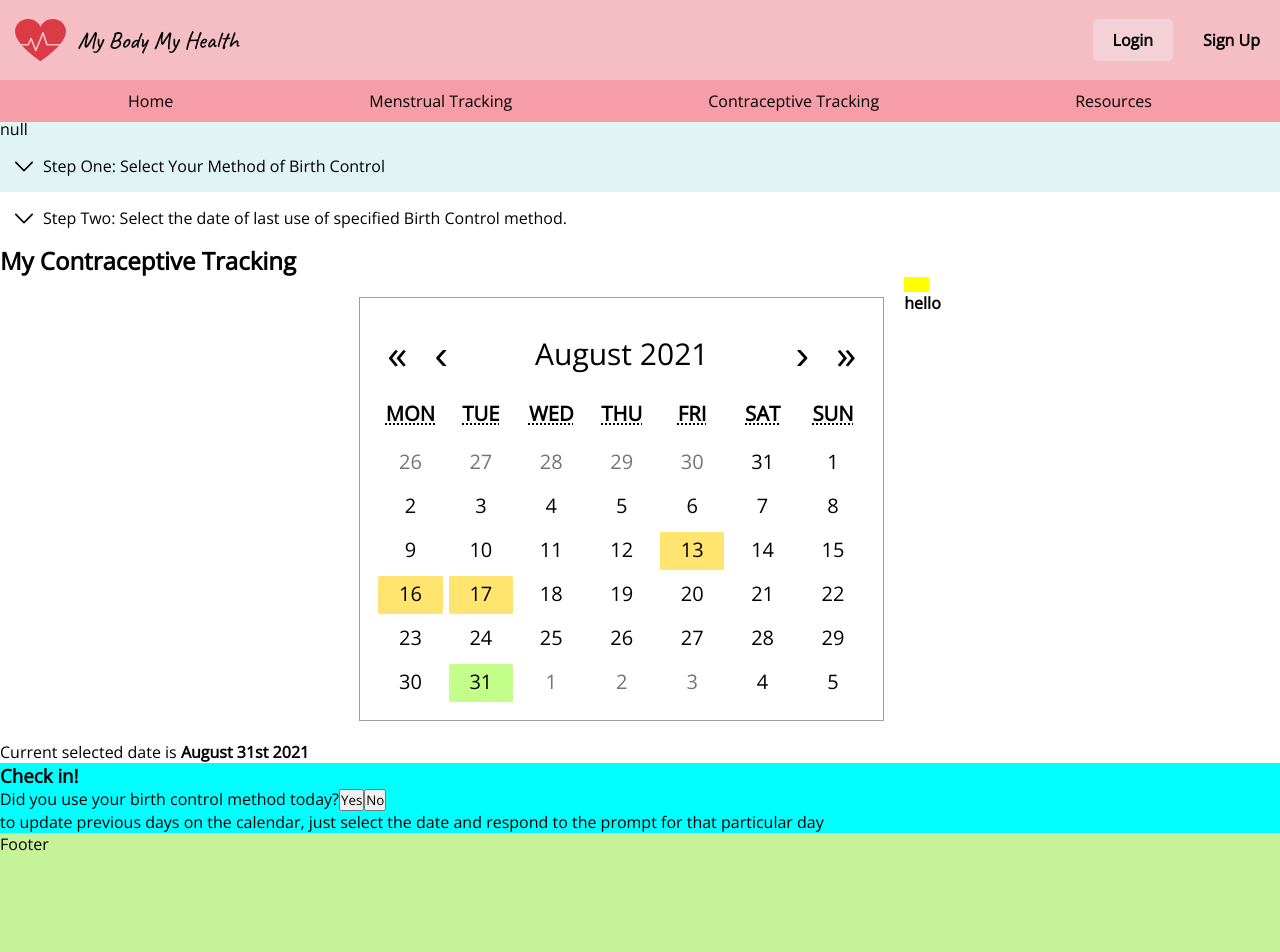
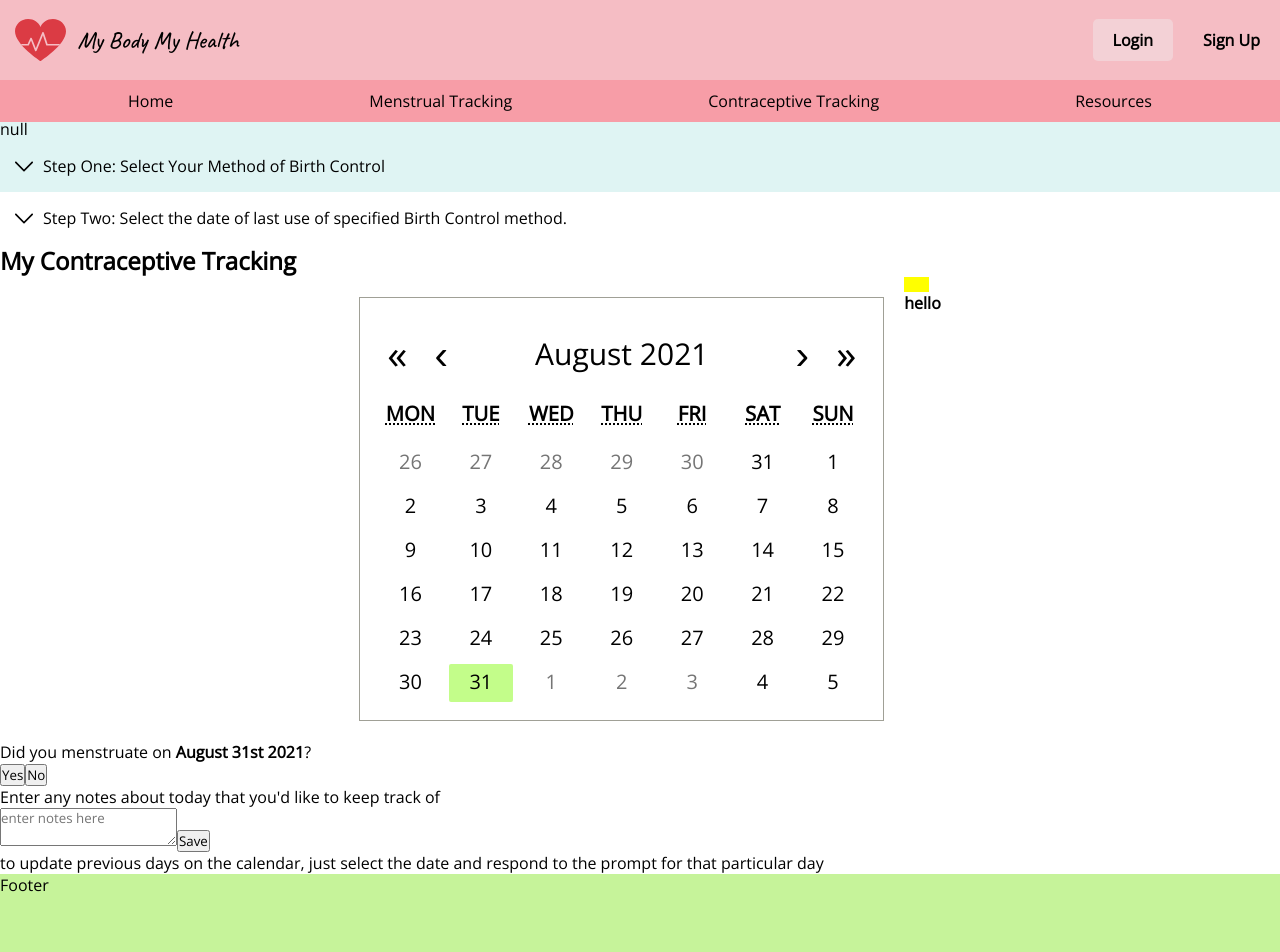
Before and after one commit to gbrogers/MyBodyMyHealth, a React (Create React App) app: page /contraceptivetracking in a window 1280 px wide. Shown: the top 952 px of the page. Built offline with nearby package versions, Linux system fonts and the light colour scheme.

Commit message:
calendar selections saved to DB

```diff
--- a/src/components/BCTracking/BCTracking.jsx
+++ b/src/components/BCTracking/BCTracking.jsx
@@ -10,22 +10,53 @@ import DownArrow from "../../images/downArrow.svg";
 import UpArrow from "../../images/upArrow.svg";
 
 export default function BCTracking() {
-  const date4 = new Date(2021, 7, 13);
-  const date5 = new Date(2021, 7, 16);
-  const date6 = new Date(2021, 7, 17);
+  // const date4 = new Date(2021, 7, 13);
+  // const date5 = new Date(2021, 7, 16);
+  // const date6 = new Date(2021, 7, 17);
 
-  const [bcTaken, setBCTaken] = useState([date4, date5, date6]);
+  const [bcTaken, setBCTaken] = useState([]);
   const [showBC, setShowBC] = useState(false);
   const [showLastUse, setShowLastUse] = useState(false);
   const [dropDown, setDropDown] = useState(true);
   const [dropDown2, setDropDown2] = useState(true);
   const [dateState, setDateState] = useState(new Date());
   const [lastDate, setLastDate] = useState(new Date());
+  const [bcUsed, setBCUsed] = useState(false);
 
   const { user, setUser } = useContext(UserContext);
 
   let srcDropDown = dropDown ? DownArrow : UpArrow; //update to src images
   let srcDropDown2 = dropDown2 ? DownArrow : UpArrow; //update to src images
+
+  // useEffect(() => {
+  //   console.log("in effect");
+
+  //   async function fetchRecords() {
+  //     const requestBody = {
+  //       id: user.id,
+  //       dateState,
+  //     };
+  //     //will send notes in this request too.
+
+  //     axios
+  //       .get("/api/getBCDate")
+  //       .then((res) => {
+  //         // const dates = res.data;
+  //         // console.log(dates);
+  //         // let dateArray = [];
+  //         // dates.map((instance) => {
+  //         //   dateArray = [...dateArray, instance.date_occurred];
+  //         //   console.log(dateArray);
+  //         //   console.log(instance.date_occurred);
+  //         // });
+  //         // setBCTaken(dateArray);
+  //         console.log(res.data);
+  //       })
+  //       .catch((error) => console.log(error));
+  //   }
+
+  //   fetchRecords();
+  // }, []);
 
   const changeDate = (e) => {
     setDateState(e);
@@ -48,6 +79,48 @@ export default function BCTracking() {
     if (bcTaken.find((dDate) => isSameDay(dDate, date))) {
       console.log("BC matched date");
       return "BC";
+    }
+  }
+  function isSameDay(a, b) {
+    const d = new Date(a);
+    // console.log(d.getMonth());
+    // console.log(b.getMonth());
+    const dateA = `${d.getMonth()}${d.getDate()}${d.getYear()}`;
+    const dateB = `${b.getMonth()}${b.getDate()}${d.getYear()}`;
+    console.log(dateA === dateB);
+    return dateA === dateB;
+  }
+
+  async function updateRecords() {
+    if (bcUsed) {
+      setBCUsed(false);
+      console.log("bc used");
+
+      const requestBody = {
+        id: user.id,
+        dateState,
+      };
+      //will send notes in this request too.
+
+      axios
+        .post("/api/addBCDate", requestBody)
+        .then((res) => {
+          const dates = res.data;
+          console.log("--------");
+          console.log(dates);
+          console.log("--------");
+          let dateArray = [];
+          dates.map((instance) => {
+            dateArray = [...dateArray, instance.date_taken];
+            console.log(dateArray);
+            console.log(instance.date_taken);
+          });
+          setBCTaken(dateArray);
+        })
+        .catch((error) => console.log(error));
+      // console.log(datesToAddTo);
+    } else {
+      console.log("negative");
     }
   }
 
@@ -121,7 +194,7 @@ export default function BCTracking() {
         </div>
       </div>
 
-      <p>
+      {/* <p>
         Current selected date is{" "}
         <b>{moment(dateState).format("MMMM Do YYYY")}</b>
       </p>
@@ -134,16 +207,55 @@ export default function BCTracking() {
           to update previous days on the calendar, just select the date and
           respond to the prompt for that particular day
         </p>
+      </aside> */}
+      <aside>
+        <div className={styles.period_checkin_container}>
+          <form>
+            <label className={styles.period_checkin}>
+              <p>
+                Did you menstruate on{" "}
+                <b>{moment(dateState).format("MMMM Do YYYY")}</b>?
+              </p>
+              <div className={styles.yesNoBtn}>
+                <button
+                  className={styles.yesBtn}
+                  onClick={(e) => {
+                    e.preventDefault();
+                    setBCUsed(true);
+                  }}
+                >
+                  Yes
+                </button>
+                <button
+                  className={styles.noBtn}
+                  onClick={(e) => e.preventDefault()}
+                >
+                  No
+                </button>
+              </div>
+            </label>
+            <label className={styles.notes}>
+              <p>
+                Enter any notes about today that you'd like to keep track of{" "}
+              </p>
+              <textarea placeholder="enter notes here"></textarea>
+            </label>
+            <button
+              className={styles.saveBtn}
+              onClick={(e) => {
+                e.preventDefault();
+                updateRecords();
+              }}
+            >
+              Save
+            </button>
+          </form>
+          <p>
+            to update previous days on the calendar, just select the date and
+            respond to the prompt for that particular day
+          </p>
+        </div>
       </aside>
     </div>
   );
 }
-
-function isSameDay(a, b) {
-  // console.log(a);
-  // console.log(b);
-  const dateA = `${a.getMonth()}${a.getDate()}`;
-  const dateB = `${b.getMonth()}${b.getDate()}`;
-  console.log(dateA === dateB);
-  return dateA === dateB;
-}
--- a/src/components/PeriodTracking/PeriodTracking.jsx
+++ b/src/components/PeriodTracking/PeriodTracking.jsx
@@ -8,40 +8,40 @@ import { UserContext } from "../../UserContext";
 
 export default function PeriodTracking() {
   const { user, setUser } = useContext(UserContext);
+
   const [datesToAddTo, setdatesToAddTo] = useState([]);
   const [periodPresent, setPeriodPresent] = useState(false);
   const [dateState, setDateState] = useState(new Date());
   const note = useRef();
 
-  useEffect(() => {
-    console.log("in effect");
+  // useEffect(() => {
+  //   console.log("in effect");
 
-    async function fetchRecords() {
-      const requestBody = {
-        id: user.id,
-        dateState,
-      };
-      //will send notes in this request too.
+  //   async function fetchRecords() {
+  //     const requestBody = {
+  //       id: user.id,
+  //     };
+  //     //will send notes in this request too.
+  //     console.log(user.id);
+  //     axios
+  //       .get("/api/getPeriodDate", { id: user.id })
+  //       .then((res) => {
+  //         const dates = res.data;
+  //         console.log(dates);
+  //         let dateArray = [];
+  //         dates.map((instance) => {
+  //           dateArray = [...dateArray, instance.date_occurred];
+  //           console.log(dateArray);
+  //           // console.log(instance.date_occurred);
+  //         });
+  //         setdatesToAddTo(dateArray);
+  //       })
+  //       .catch((error) => console.log(error));
+  //     // console.log(datesToAddTo);
+  //   }
 
-      axios
-        .post("/api/addPeriodDate", requestBody)
-        .then((res) => {
-          const dates = res.data;
-          console.log(dates);
-          let dateArray = [];
-          dates.map((instance) => {
-            dateArray = [...dateArray, instance.date_occurred];
-            console.log(dateArray);
-            console.log(instance.date_occurred);
-          });
-          setdatesToAddTo(dateArray);
-        })
-        .catch((error) => console.log(error));
-      // console.log(datesToAddTo);
-    }
-
-    fetchRecords();
-  }, []);
+  //   fetchRecords();
+  // }, []);
 
   const changeDate = (e) => {
     setDateState(e);
@@ -101,6 +101,7 @@ export default function PeriodTracking() {
     <div className={`${styles.menstrualTracking} page-layout`}>
       {/* <h2>{`Hello, ${user.fname} - Welcome to My Menstruation Tracking`}</h2> */}
       <h2>{`Hello, Welcome to My Menstruation Tracking`}</h2>
+      <pre>{JSON.stringify(user, null, 2)}</pre>
       <section className="styles.calendar-section-container">
         <div className="styles.calendar-container">
           <Calendar
```
Also changed, not shown: 2 other files (tests, documents, lock files or other folders).
